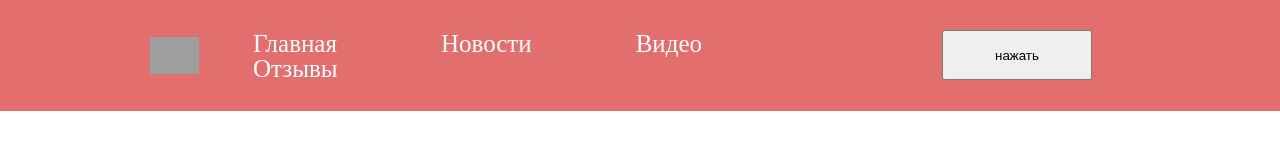
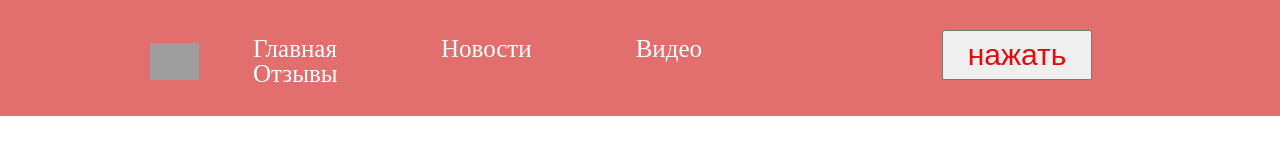
Before and after one commit to AlexKalina/lesson, a plain HTML site: page index.html in a window 1280 px wide. Drawn offline with Linux system fonts and the light colour scheme; grey boxes are pictures that could not be loaded.

Commit message:
create header v1.2

```diff
--- a/index.html
+++ b/index.html
@@ -59,6 +59,11 @@
         font-size: 25px;
         text-decoration: none;
       }
+
+      .btn a {
+        font-size: 30px;
+        color: #e40b0b;
+      }
     </style>
   </head>
 
@@ -87,7 +92,13 @@
           >
         </li>
       </ul>
-      <button class="btn">нажать</button>
+      <button class="btn">
+        <a
+          href="https://training.github.com/downloads/ru/github-git-cheat-sheet/"
+          target="_blank"
+          >нажать</a
+        >
+      </button>
     </header>
   </body>
 </html>
```
